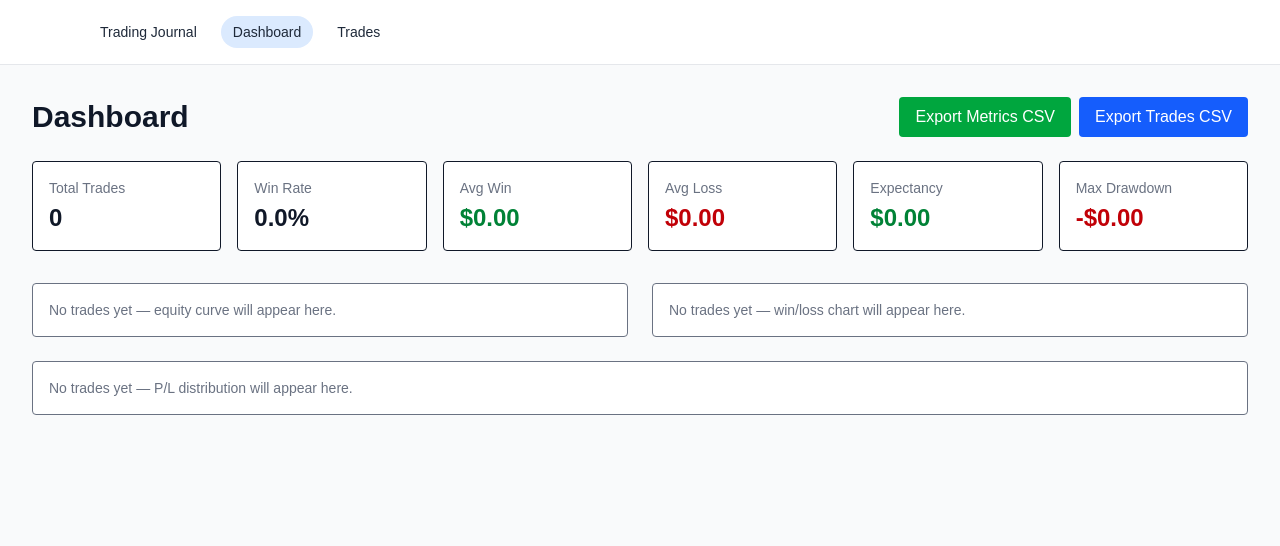
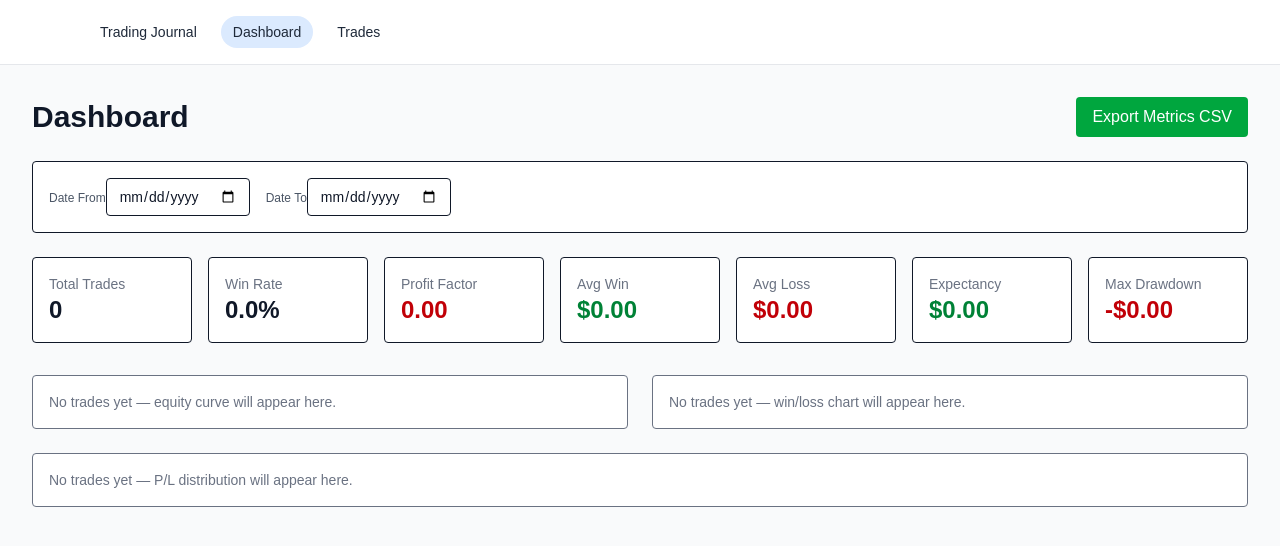
Before and after one commit to jorgemancipe/trading-journal, a Next.js app: page /dashboard in a window 1280 px wide. Shown: the top 546 px of the page. Built offline with nearby package versions, Linux system fonts and the light colour scheme.

Commit message:
Refactor metrics and CSV export functionality
Refactor dashboard metrics calculations and exports to use filtered trades. Update CSV export functions and improve date filtering.

```diff
--- a/app/dashboard/page.tsx
+++ b/app/dashboard/page.tsx
@@ -1,166 +1,205 @@
 "use client";
 
-import { useMemo } from "react";
+import { useMemo, useState } from "react";
 import { useTrades } from "../context/TradesContext";
 import EquityCurve from "../components/EquityCurve";
 import WinLossChart from "../components/WinLossChart";
 import PLHistogram from "../components/PLHistogram";
 
-/** Max Drawdown = biggest peak-to-trough drop in cumulative P/L */
+/* ================= CSV HELPERS ================= */
+
+function timestampString() {
+  const d = new Date();
+  const pad = (n: number) => String(n).padStart(2, "0");
+  return `${d.getFullYear()}-${pad(d.getMonth() + 1)}-${pad(
+    d.getDate()
+  )}_${pad(d.getHours())}-${pad(d.getMinutes())}-${pad(d.getSeconds())}`;
+}
+
+function csvCell(v: unknown) {
+  if (v === null || v === undefined) return '""';
+  return `"${String(v).replace(/"/g, '""')}"`;
+}
+
+function buildCSV(rows: unknown[][]) {
+  return rows.map((r) => r.map(csvCell).join(",")).join("\n");
+}
+
+function downloadCSV(text: string, filename: string) {
+  const blob = new Blob([text], { type: "text/csv;charset=utf-8;" });
+  const url = URL.createObjectURL(blob);
+  const a = document.createElement("a");
+  a.href = url;
+  a.download = filename;
+  document.body.appendChild(a);
+  a.click();
+  document.body.removeChild(a);
+  URL.revokeObjectURL(url);
+}
+
+/* ================= METRIC HELPERS ================= */
+
 function calculateMaxDrawdown(trades: { profit: number }[]) {
   let equity = 0;
   let peak = 0;
-  let maxDrawdown = 0;
+  let maxDD = 0;
 
   for (const t of trades) {
     equity += t.profit;
-    if (equity > peak) peak = equity;
-
-    const drawdown = peak - equity;
-    if (drawdown > maxDrawdown) maxDrawdown = drawdown;
+    peak = Math.max(peak, equity);
+    maxDD = Math.max(maxDD, peak - equity);
   }
 
-  return maxDrawdown;
+  return maxDD;
 }
 
-/** Timestamp like 2026-05-14_14-33-07 (local time) */
-function timestampString() {
-  const d = new Date();
-  const pad = (n: number) => String(n).padStart(2, "0");
-  const yyyy = d.getFullYear();
-  const mm = pad(d.getMonth() + 1);
-  const dd = pad(d.getDate());
-  const hh = pad(d.getHours());
-  const mi = pad(d.getMinutes());
-  const ss = pad(d.getSeconds());
-  return `${yyyy}-${mm}-${dd}_${hh}-${mi}-${ss}`;
-}
+/* ================= PAGE ================= */
 
-/** RFC4180-ish CSV escaping: wrap in quotes, escape quotes, preserve commas/newlines */
-function csvCell(value: unknown) {
-  if (value === null || value === undefined) return '""';
-  const s = String(value).replace(/"/g, '""');
-  return `"${s}"`;
-}
+export default function DashboardPage() {
+  const { trades } = useTrades();
 
-function buildCSV(rows: unknown[][]) {
-  return rows.map((row) => row.map(csvCell).join(",")).join("\n");
-}
+  /* Date filters */
+  const [dateFrom, setDateFrom] = useState("");
+  const [dateTo, setDateTo] = useState("");
 
-/** Shared downloader */
-function downloadCSV(csvText: string, filename: string) {
-  const blob = new Blob([csvText], { type: "text/csv;charset=utf-8;" });
-  const url = URL.createObjectURL(blob);
+  const filteredTrades = useMemo(() => {
+    return trades.filter((t) => {
+      if (dateFrom && t.date < dateFrom) return false;
+      if (dateTo && t.date > dateTo) return false;
+      return true;
+    });
+  }, [trades, dateFrom, dateTo]);
 
-  const link = document.createElement("a");
-  link.href = url;
-  link.download = filename;
+  const metrics = useMemo(() => {
+    const totalTrades = filteredTrades.length;
+    const wins = filteredTrades.filter((t) => t.profit > 0);
+    const losses = filteredTrades.filter((t) => t.profit < 0);
 
-  document.body.appendChild(link);
-  link.click();
-  document.body.removeChild(link);
+    const grossProfit = wins.reduce((s, t) => s + t.profit, 0);
+    const grossLoss = Math.abs(
+      losses.reduce((s, t) => s + t.profit, 0)
+    );
 
-  URL.revokeObjectURL(url);
-}
+    const profitFactor =
+      grossLoss === 0
+        ? grossProfit > 0
+          ? Infinity
+          : 0
+        : grossProfit / grossLoss;
 
-/** Export dashboard metrics to CSV (quoted + timestamp) */
-function exportDashboardMetrics(metrics: {
-  totalTrades: number;
-  winRate: number;
-  avgWin: number;
-  avgLoss: number;
-  expectancy: number;
-  maxDrawdown: number;
-}) {
-  const rows = [
+    const winRate =
+      totalTrades === 0 ? 0 : (wins.length / totalTrades) * 100;
+
+    const avgWin =
+      wins.length === 0
+        ? 0
+        : grossProfit / wins.length;
+
+    const avgLoss =
+      losses.length === 0
+        ? 0
+        : losses.reduce((s, t) => s + t.profit, 0) / losses.length;
+
+    const expectancy =
+      totalTrades === 0
+        ? 0
+        : (winRate / 100) * avgWin +
+          ((100 - winRate) / 100) * avgLoss;
+
+    const maxDrawdown = calculateMaxDrawdown(filteredTrades);
+    const filteredPL = filteredTrades.reduce(
+      (s, t) => s + t.profit,
+      0
+    );
+
+    return {
+      totalTrades,
+      winRate,
+      avgWin,
+      avgLoss,
+      expectancy,
+      maxDrawdown,
+      profitFactor,
+      filteredPL,
+    };
+  }, [filteredTrades]);
+
+  /* ================= EXPORTS ================= */
+
+  function exportMetricsCSV() {
+    const rows: unknown[][] = [
+      ["Filter Summary", ""],
+      ["Date From", dateFrom || "All"],
+      ["Date To", dateTo || "All"],
+      ["Filtered Trades", metrics.totalTrades],
+      ["Filtered P/L", metrics.filteredPL.toFixed(2)],
+      ["Exported At", timestampString()],
+      ["", ""],
+
       ["Metric", "Value"],
       ["Total Trades", metrics.totalTrades],
       ["Win Rate (%)", metrics.winRate.toFixed(2)],
+      ["Profit Factor", metrics.profitFactor === Infinity ? "∞" : metrics.profitFactor.toFixed(2)],
       ["Average Win", metrics.avgWin.toFixed(2)],
       ["Average Loss", metrics.avgLoss.toFixed(2)],
       ["Expectancy", metrics.expectancy.toFixed(2)],
       ["Max Drawdown", metrics.maxDrawdown.toFixed(2)],
     ];
 
-  const csv = buildCSV(rows);
-  downloadCSV(csv, `dashboard-metrics-${timestampString()}.csv`);
+    downloadCSV(
+      buildCSV(rows),
+      `dashboard-metrics-${timestampString()}.csv`
+    );
   }
 
-/** Export all trades to CSV (quoted + timestamp) */
-function exportAllTrades(trades: any[]) {
-  if (!trades || trades.length === 0) return;
-
-  const rows: unknown[][] = [
-    ["Date", "Symbol", "Side", "Quantity", "Entry", "Exit", "Profit"],
-    ...trades.map((t) => [
-      t.date ?? "",
-      t.symbol ?? "",
-      t.side ?? "",
-      t.quantity ?? "",
-      t.entry ?? "",
-      t.exit ?? "",
-      typeof t.profit === "number" ? t.profit.toFixed(2) : (t.profit ?? ""),
-    ]),
-  ];
-
-  const csv = buildCSV(rows);
-  downloadCSV(csv, `trades-${timestampString()}.csv`);
-}
-
-export default function DashboardPage() {
-  const { trades } = useTrades();
-
-  const metrics = useMemo(() => {
-    const totalTrades = trades.length;
-    const wins = trades.filter((t: any) => t.profit > 0);
-    const losses = trades.filter((t: any) => t.profit < 0);
-
-    const winRate = totalTrades === 0 ? 0 : (wins.length / totalTrades) * 100;
-
-    const avgWin =
-      wins.length === 0 ? 0 : wins.reduce((s: number, t: any) => s + t.profit, 0) / wins.length;
-
-    const avgLoss =
-      losses.length === 0 ? 0 : losses.reduce((s: number, t: any) => s + t.profit, 0) / losses.length;
-
-    const expectancy =
-      totalTrades === 0
-        ? 0
-        : (winRate / 100) * avgWin + ((100 - winRate) / 100) * avgLoss;
-
-    const maxDrawdown = calculateMaxDrawdown(trades);
-
-    return { totalTrades, winRate, avgWin, avgLoss, expectancy, maxDrawdown };
-  }, [trades]);
+  /* ================= UI ================= */
 
   return (
     <main className="min-h-screen bg-gray-50 text-gray-900 p-8">
-      <div className="flex flex-col gap-3 sm:flex-row sm:justify-between sm:items-center mb-6">
+      <div className="flex justify-between items-center mb-6">
         <h1 className="text-3xl font-bold">Dashboard</h1>
 
-        <div className="flex gap-2 flex-wrap">
         <button
-            onClick={() => exportDashboardMetrics(metrics)}
-            className="px-4 py-2 bg-green-600 text-white rounded hover:bg-green-500 transition"
+          onClick={exportMetricsCSV}
+          className="px-4 py-2 bg-green-600 text-white rounded hover:bg-green-500"
         >
           Export Metrics CSV
         </button>
+      </div>
 
-          <button
-            onClick={() => exportAllTrades(trades)}
-            className="px-4 py-2 bg-blue-600 text-white rounded hover:bg-blue-500 transition"
-            disabled={!trades || trades.length === 0}
-            title={!trades || trades.length === 0 ? "No trades to export" : "Export all trades"}
-          >
-            Export Trades CSV
-          </button>
+      {/* Filters */}
+      <div className="mb-6 bg-white border rounded p-4 flex gap-4">
+        <div>
+          <label className="text-xs text-gray-600">Date From</label>
+          <input
+            type="date"
+            value={dateFrom}
+            onChange={(e) => setDateFrom(e.target.value)}
+            className="border rounded px-3 py-2 text-sm"
+          />
+        </div>
+
+        <div>
+          <label className="text-xs text-gray-600">Date To</label>
+          <input
+            type="date"
+            value={dateTo}
+            onChange={(e) => setDateTo(e.target.value)}
+            className="border rounded px-3 py-2 text-sm"
+          />
         </div>
       </div>
 
       {/* Metrics */}
-      <div className="grid grid-cols-1 sm:grid-cols-2 lg:grid-cols-6 gap-4">
+      <div className="grid grid-cols-1 sm:grid-cols-2 lg:grid-cols-7 gap-4">
         <Metric label="Total Trades" value={metrics.totalTrades} />
         <Metric label="Win Rate" value={`${metrics.winRate.toFixed(1)}%`} />
+        <Metric
+          label="Profit Factor"
+          value={metrics.profitFactor === Infinity ? "∞" : metrics.profitFactor.toFixed(2)}
+          positive={metrics.profitFactor >= 1}
+          negative={metrics.profitFactor < 1}
+        />
         <Metric label="Avg Win" value={`$${metrics.avgWin.toFixed(2)}`} positive />
         <Metric label="Avg Loss" value={`$${metrics.avgLoss.toFixed(2)}`} negative />
         <Metric
@@ -169,22 +208,26 @@ export default function DashboardPage() {
           positive={metrics.expectancy >= 0}
           negative={metrics.expectancy < 0}
         />
-        <Metric label="Max Drawdown" value={`-$${metrics.maxDrawdown.toFixed(2)}`} negative />
+        <Metric
+          label="Max Drawdown"
+          value={`-$${metrics.maxDrawdown.toFixed(2)}`}
+          negative
+        />
       </div>
 
-      {/* Top charts row */}
       <div className="mt-8 grid grid-cols-1 lg:grid-cols-2 gap-6">
-        <EquityCurve trades={trades} />
-        <WinLossChart trades={trades} />
+        <EquityCurve trades={filteredTrades} />
+        <WinLossChart trades={filteredTrades} />
       </div>
 
-      {/* Histogram full width */}
       <div className="mt-6">
-        <PLHistogram trades={trades} />
+        <PLHistogram trades={filteredTrades} />
       </div>
     </main>
   );
 }
+
+/* ================= METRIC CARD ================= */
 
 function Metric({
   label,
@@ -199,8 +242,12 @@ function Metric({
 }) {
   return (
     <div className="bg-white border rounded p-4">
-      <div className="text-sm text-gray-500 mb-1">{label}</div>
-      <div className={`text-2xl font-semibold ${positive ? "text-green-700" : negative ? "text-red-700" : ""}`}>
+      <div className="text-sm text-gray-500">{label}</div>
+      <div
+        className={`text-2xl font-semibold ${
+          positive ? "text-green-700" : negative ? "text-red-700" : ""
+        }`}
+      >
         {value}
       </div>
     </div>
```
Lines whose indentation alone changed are shown as unchanged.
